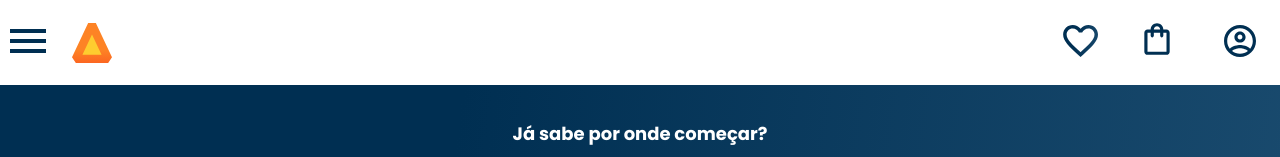
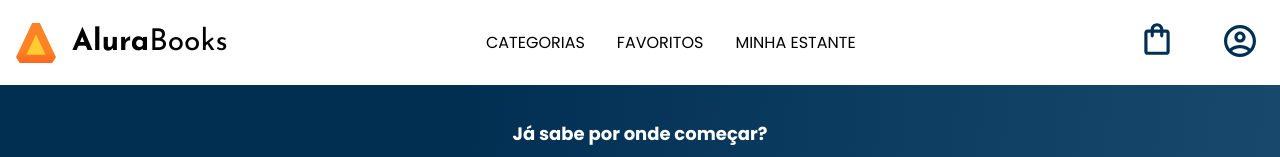
Before and after one commit to lavyoliveira/mobile-first, a plain HTML site: page index.html in a window 1280 px wide. Shown: the top 157 px of the page. Drawn offline with nearby package versions, Linux system fonts and the light colour scheme.

Commit message:
Trabalhando com media queries

```diff
--- a/index.html
+++ b/index.html
@@ -12,6 +12,7 @@
       href="https://fonts.googleapis.com/css2?family=Poppins:wght@300;400;500;700&display=swap"
       rel="stylesheet"
     />
+    <link href="https://fonts.googleapis.com/css2?family=Josefin+Sans:wght@400;700&display=swap" rel="stylesheet">
     <link
       rel="stylesheet"
       href="https://cdn.jsdelivr.net/npm/swiper@8/swiper-bundle.min.css"
@@ -48,13 +49,23 @@
           alt="Logo Alurabooks"
           class="container__imagem"
         />
+        <h1 class="container__titulo">
+          <b class="container__titulo--negrito">Alura</b>Books
+        </h1>
       </div>
+
+      <ul class="opcoes">
+        <li class="opcoes__item">Categorias</li>
+        <li class="opcoes__item"><a href="#" class="opcoes__link">Favoritos</a></li>
+        <li class="opcoes__item"><a href="#" class="opcoes__link">Minha estante</a></li>
+      </ul>
+
       <div class="container">
         <a href="#"
           ><img
             src="img/favoritos.svg"
             alt="Meus favoritos"
-            class="container__imagem"
+            class="container__imagem container__imagem-transparente"
         /></a>
         <a href="#"
           ><img
--- a/styles.css
+++ b/styles.css
@@ -12,6 +12,8 @@
     --azul-degrade: linear-gradient(97.54deg, #002F52 35.49%, #326589 165.37%);
     --fonte-principal: "Poppins";
     --azul: #002F52;
+    --font-secundaria: "Josefin Sans";
+    --preto: #000000;
 }
 
 body {
--- a/styles/header.css
+++ b/styles/header.css
@@ -56,3 +56,50 @@
 .container__botao{
     display: none;
 }
+
+.container__titulo{
+    display: none;
+}
+
+.opcoes{
+    display: none;
+}
+
+@media screen and (min-width: 1024px){
+    .container__titulo,
+    .container__titulo--negrito{
+        font-family: var(--font-secundaria);
+        font-size: 30px;
+    }
+
+    .container__titulo{
+        font-weight: 300;
+        display: block;
+    }
+
+    .container__titulo--negrito{
+        font-weight: 700;
+    }
+
+    .opcoes{
+        display: flex;
+    }
+
+    .opcoes__item{
+        padding: 0 1em;
+        text-transform: uppercase;
+    }
+
+    .opcoes__link{
+        text-decoration: none;
+        color: var(--preto);
+    }
+
+    .container__imagem-transparente{
+        display: none;
+    }
+
+    .cabecalho__menu-hamburguer{
+        display: none;
+    }
+}
```
